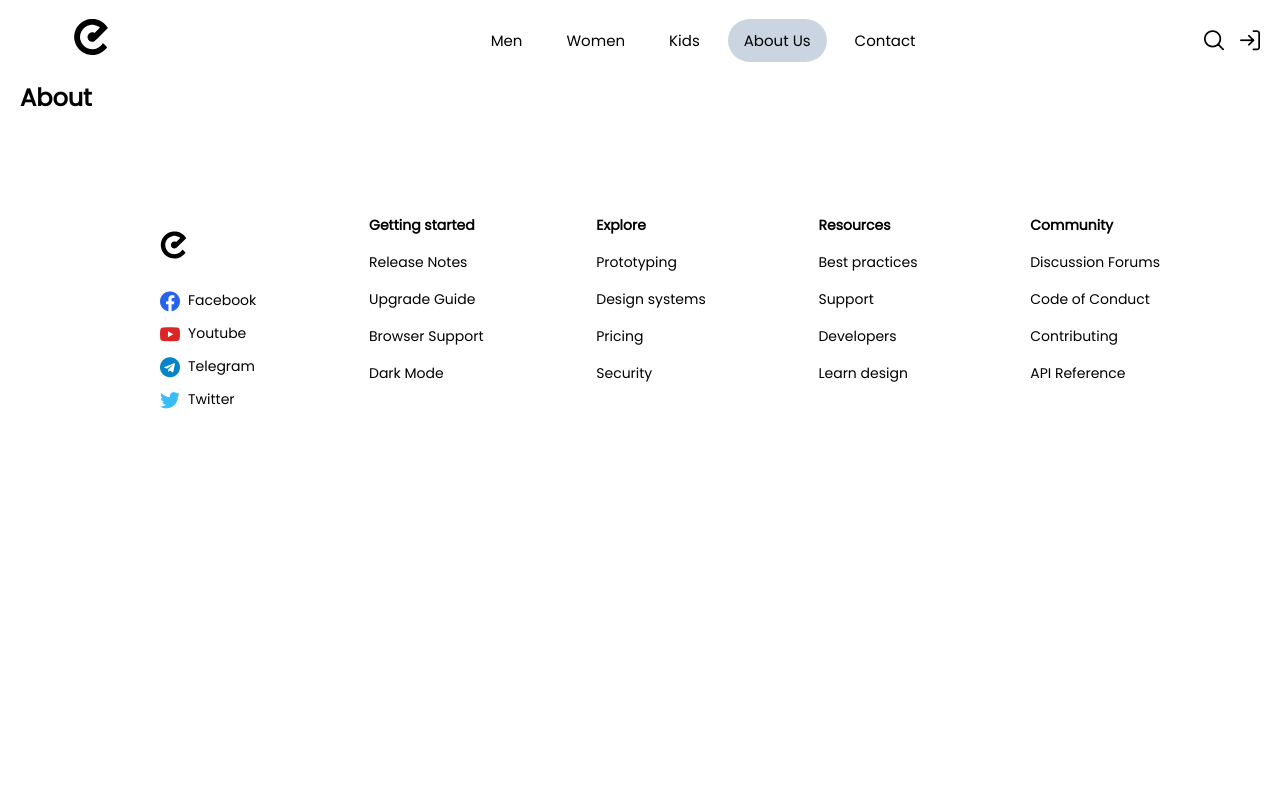
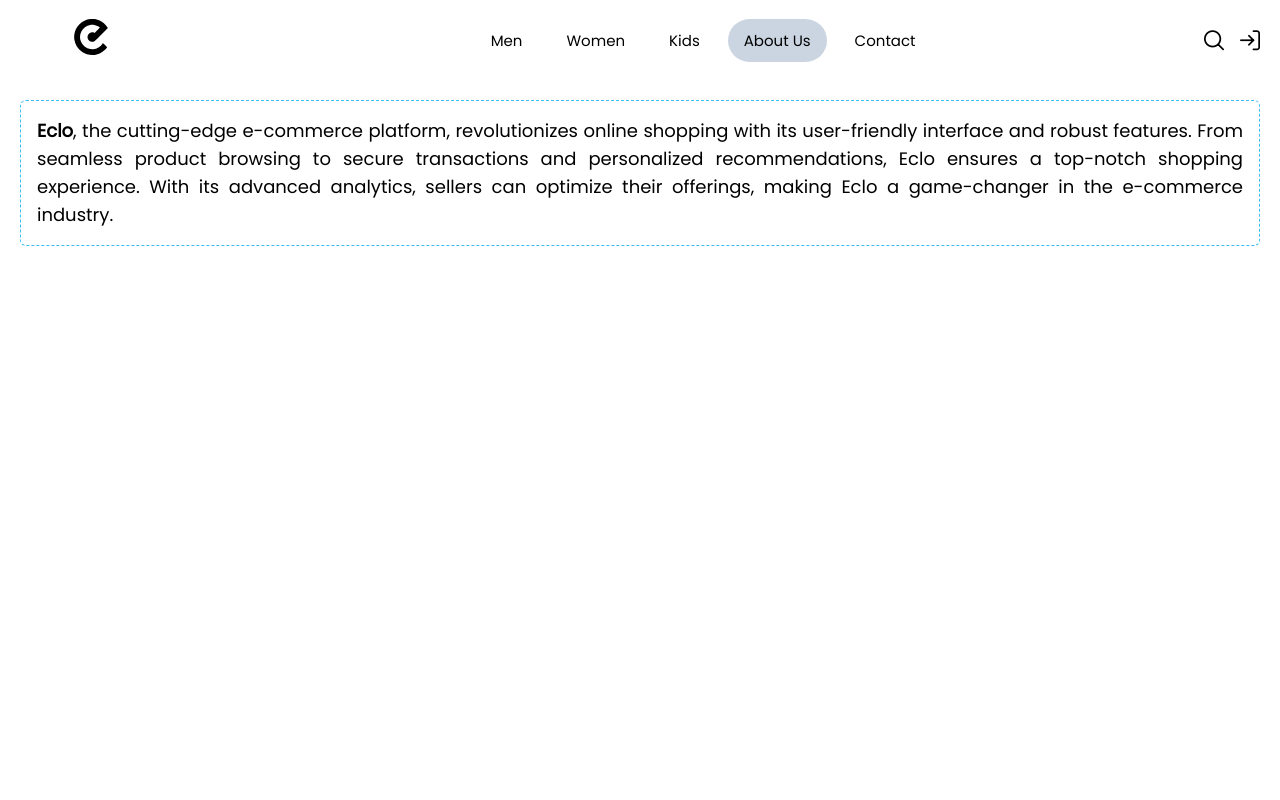
Before and after one commit to dsabirbaev/Eclo, a Vue app: page /about in a window 1280 px wide. Shown: the top 800 px of the page. Built offline with nearby package versions, Linux system fonts and the light colour scheme; no server answers.

Commit message:
fixed style

```diff
--- a/src/components/Brand/Brand.vue
+++ b/src/components/Brand/Brand.vue
@@ -14,7 +14,9 @@
                                 :alt="slotProps.data.name"
                                 class="rounded-t-lg  h-[200px] w-[200px] object-top object-cover" />
 
-                            <h4 class="py-2 font-medium text-xl dark:text-white">{{ slotProps.data.name }}</h4>
+                            <div class="border bg-gray-200 w-[200px] mx-auto">
+                                <h4 class="py-2 font-medium text-xl dark:text-white">{{ slotProps.data.name }}</h4>
+                            </div>
 
                         </div>
                     </template>
@@ -28,6 +30,7 @@
 import { ref, onMounted } from 'vue';
 import Carousel from 'primevue/carousel';
 import useBrand from "@sr/brand/useBrand";
+import useProduct from "@sr/product/useProduct";
 const brands = ref([]);
 
 const getBrand = async () => {
@@ -40,6 +43,17 @@ const getBrand = async () => {
         console.log(err.message);
     }
 }
+
+// const getProduct = async () => {
+//     try {
+//         const response = await useProduct.getProduct();
+//         const res = await response.data;
+//         console.log(res);
+//         products.value = res;
+//     } catch (err) {
+//         console.log(err.message)
+//     }
+// }
 
 onMounted(() => {
     getBrand();
--- a/src/components/Header/Header.vue
+++ b/src/components/Header/Header.vue
@@ -1,5 +1,5 @@
 <template>
-    <header class="dark:bg-gray-800">
+    <header class="fixed left-0 top-0 z-50 w-full bg-white dark:bg-gray-800">
         <div class="container mx-auto px-5">
             <nav class="nav flex items-center justify-between w-full h-[80px]">
                 <router-link to="/"><img class="h-[80px]" src="@ass/icons/logo1.svg" alt="logo" /></router-link>
--- a/src/pages/About/About.vue
+++ b/src/pages/About/About.vue
@@ -1,9 +1,17 @@
 
 
 <template>
-    <section>
-        <div class="container mx-auto px-5">
-            <h1>About</h1>
+    <section class="py-[100px]">
+        <div class="container">
+            <div class="h-screen">
+                <p class="text-lg dark:text-white text-justify border border-dashed border-sky-400 rounded-md p-4">
+                    <span class="font-bold">Eclo</span>, the cutting-edge e-commerce platform, revolutionizes online
+                    shopping with its user-friendly interface and robust features. From seamless product browsing to secure
+                    transactions and personalized recommendations, Eclo ensures a top-notch shopping experience. With its
+                    advanced analytics, sellers can optimize their offerings, making Eclo a game-changer in the e-commerce
+                    industry.
+                </p>
+            </div>
         </div>
     </section>
 </template>
--- a/src/pages/Contact/Contact.vue
+++ b/src/pages/Contact/Contact.vue
@@ -2,9 +2,19 @@
 
 
 <template>
-    <section>
-        <div class="container mx-auto px-5">
-            <h1>contact</h1>
+    <section class="py-[100px]">
+        <div class="container">
+            <div class="h-screen">
+                <h1 class="font-semibold text-4xl dark:text-white">Sabirbayev Davranbek</h1>
+                <p class="text-md mb-2 dark:text-white">Frontend developer</p>
+                <hr />
+                <p class="mt-2 mb-2 text-[14px] flex items-center gap-x-2 dark:text-white"><span><i
+                            class='pi pi-map-marker dark:text-white'></i></span> Uzbekistan, Tashkent</p>
+                <p class="mt-2 mb-2 text-[14px] flex items-center gap-x-2 dark:text-white"><span><i
+                            class='pi pi-envelope dark:text-white'></i></span> davran9559@gmail.com</p>
+                <p class="mt-2 mb-2 text-[14px] flex items-center gap-x-2 dark:text-white"><span><i
+                            class='pi pi-phone dark:text-white'></i></span> +998 93 361 94 47</p>
+            </div>
         </div>
     </section>
 </template>
--- a/src/pages/Kids/Kids.vue
+++ b/src/pages/Kids/Kids.vue
@@ -1,8 +1,8 @@
 
 
 <template>
-    <section>
-        <div class="container mx-auto px-5">
+    <section class="py-[100px]">
+        <div class="container">
             <h1>kids</h1>
         </div>
     </section>
--- a/src/pages/Men/Men.vue
+++ b/src/pages/Men/Men.vue
@@ -1,8 +1,8 @@
 
 
 <template>
-    <section>
-        <div class="container mx-auto px-5">
+    <section class="pt-[100px] bg-red-500">
+        <div class="container">
             <h1>men</h1>
         </div>
     </section>
--- a/src/pages/Women/Women.vue
+++ b/src/pages/Women/Women.vue
@@ -2,8 +2,8 @@
 
 
 <template>
-    <section>
-        <div class="container mx-auto px-5">
+    <section class="py-[100px]">
+        <div class="container">
             <h1>women</h1>
         </div>
     </section>
```
